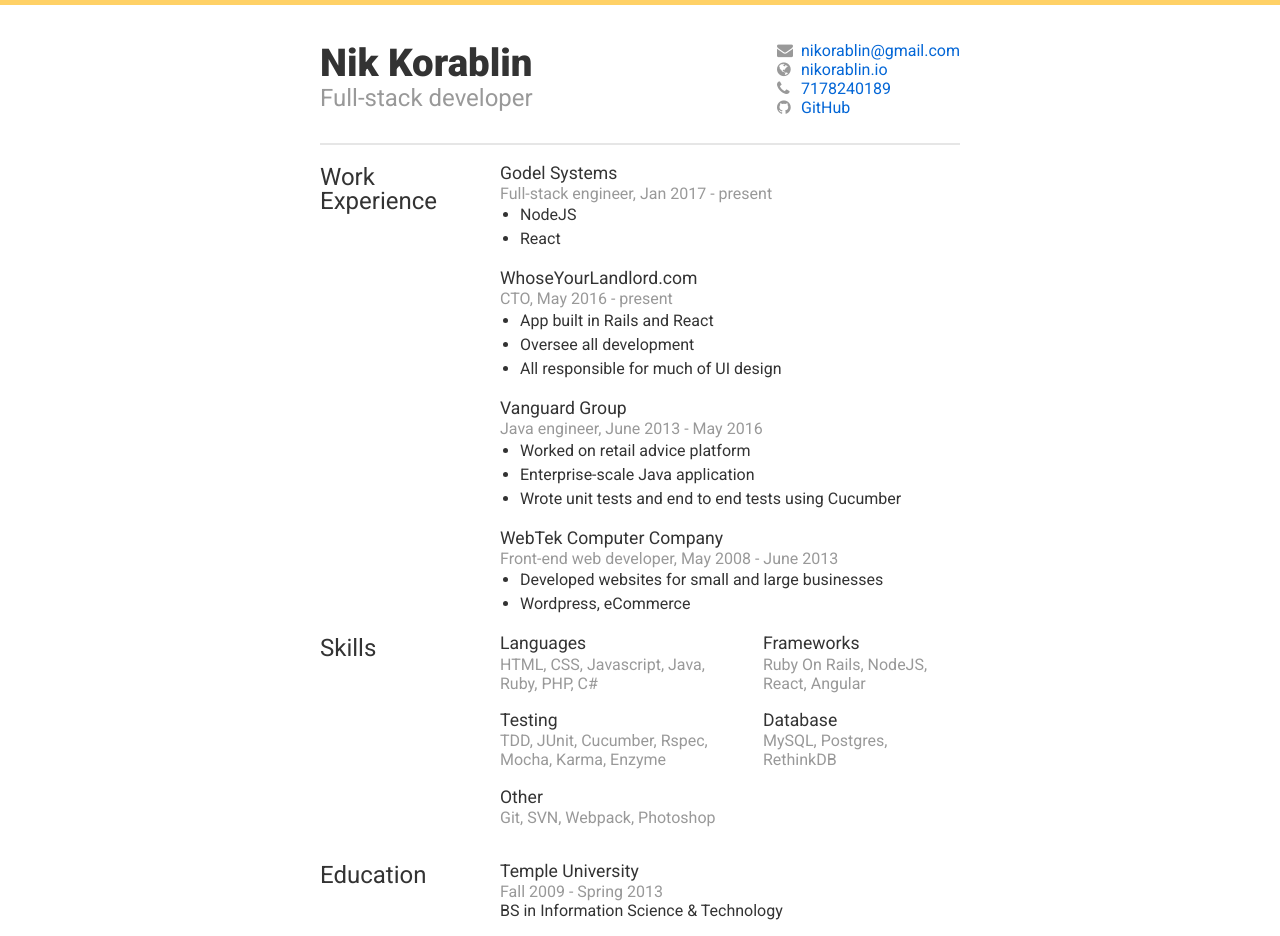
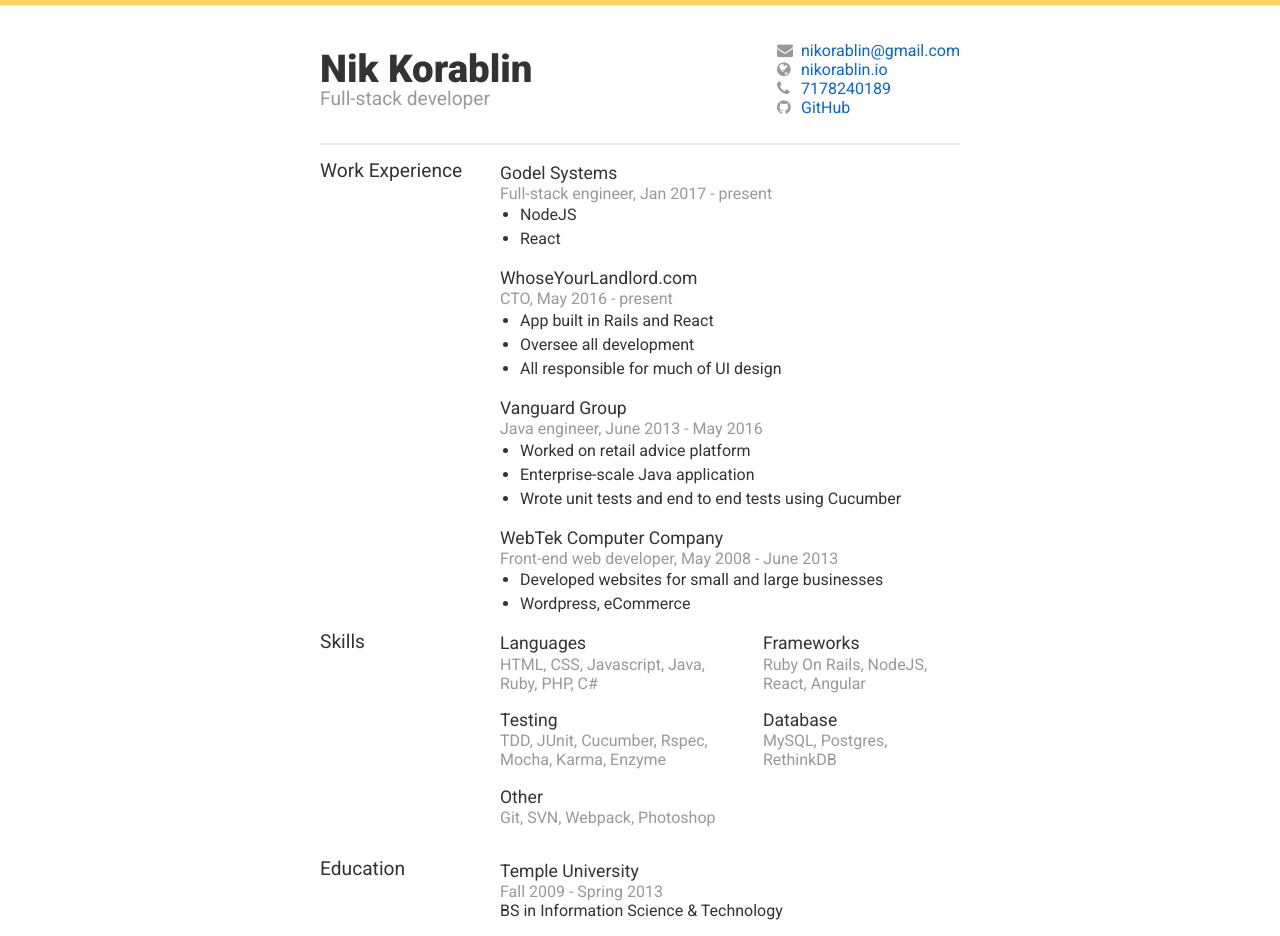
Before and after one commit to nikorablin/nikorablin.io, a Jekyll site: the page built from src/cv.html, in a window 1280 px wide. Built offline with Jekyll 4.4.1, drawn with Linux system fonts in a browser that asks for light colours.

Commit message:
fixed font sizing

```diff
--- a/src/css/_variables.scss
+++ b/src/css/_variables.scss
@@ -6,7 +6,7 @@ $bu: 1rem;
 // typography
 $baseFontSize: 1.6 * $bu;
 $h1: $baseFontSize * 2.4;
-$h2: $baseFontSize * 1.5;
+$h2: $baseFontSize * 1.2;
 $h3: $baseFontSize * 1.1;
 $h4: $baseFontSize;
 $small: $baseFontSize * 0.8;
--- a/src/css/style.scss
+++ b/src/css/style.scss
@@ -73,7 +73,7 @@ h1 {
 h2 {
   font-weight: normal;;
   font-size: $h2;
-  line-height: $h2 * 1.3;
+  line-height: $h2 * 1.8;
 }
 
 h3 {
@@ -133,6 +133,7 @@ a:hover {
   &__tagline {
     margin: 0;
     color: $muted;
+    line-height: $h2;
   }
 
   &__contact-info {
```
